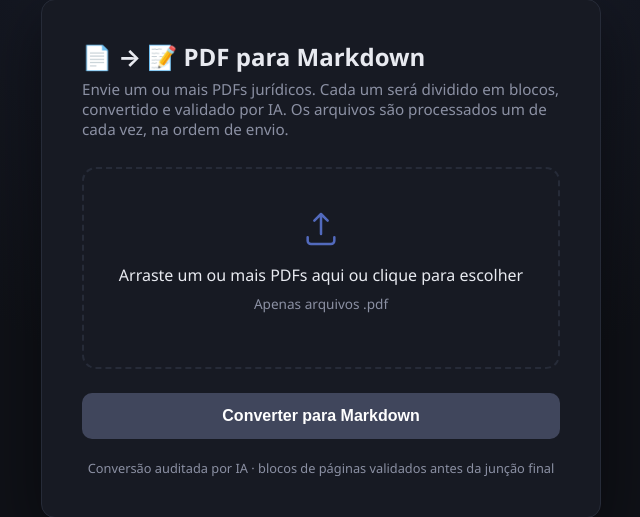
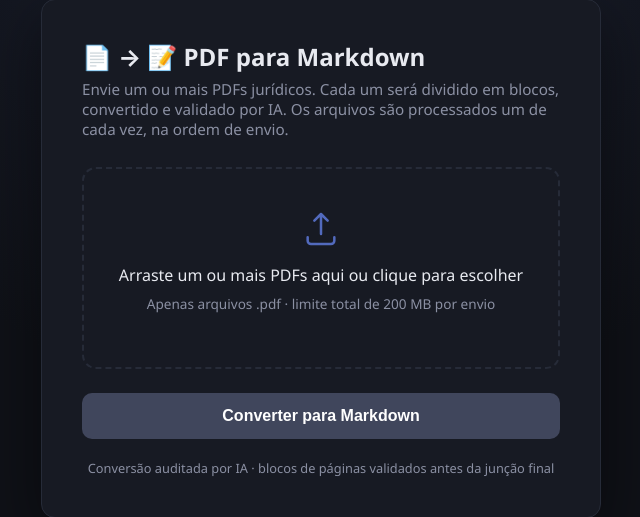
Before and after one commit to ViniciusHproj/pdfmd, a Django app: page / in a window 1280 px wide. Shown: the part 142-659 px from the top of the page, without its empty margins (319-959 px from the left). Run offline with Django 5.2, Linux system fonts and the light colour scheme.

Commit message:
Aumenta limite de upload para 200 MB e melhora UI da dropzone
- settings.py: DATA_UPLOAD_MAX_MEMORY_SIZE e FILE_UPLOAD_MAX_MEMORY_SIZE = 200 MB
  (padrão do Django de 2,5 MB causava 400 Bad Request em PDFs grandes)
- upload.html: centraliza lista de arquivos na dropzone, corrige scroll
  (pointer-events: none bloqueava eventos de scroll na filelist)
- Exibe tamanho individual de cada arquivo e total selecionado
- Aviso de limite de 200 MB na hint e validação client-side com botão desabilitado

Co-Authored-By: Claude Sonnet 4.6 <noreply@anthropic.com>

```diff
--- a/converter/templates/converter/upload.html
+++ b/converter/templates/converter/upload.html
@@ -18,13 +18,13 @@
   margin-top: 14px;
   font-size: 0.85rem;
   color: var(--accent);
-  text-align: left;
+  text-align: center;
   max-height: 140px;
   overflow-y: auto;
-  pointer-events: none;
+  pointer-events: auto;
 }
-.filelist div { padding: 3px 0; border-bottom: 1px solid var(--panel-border); }
-.dropzone div, .dropzone .hint { pointer-events: none; }
+.filelist div { padding: 3px 0; border-bottom: 1px solid var(--panel-border); pointer-events: auto; }
+.dropzone > div:not(.filelist), .dropzone .hint { pointer-events: none; }
 .dropzone input[type="file"] {
   display: none;
 }
@@ -58,8 +58,9 @@ button.submit:disabled { background: #40465c; cursor: not-allowed; }
       <path d="M12 3v12m0-12 4 4m-4-4-4 4M4 17v2a2 2 0 0 0 2 2h12a2 2 0 0 0 2-2v-2" stroke-linecap="round" stroke-linejoin="round"/>
     </svg>
     <div>Arraste um ou mais PDFs aqui ou clique para escolher</div>
-    <div class="hint">Apenas arquivos .pdf</div>
+    <div class="hint">Apenas arquivos .pdf · limite total de 200 MB por envio</div>
     <div class="filelist" id="filelist"></div>
+    <div class="hint" id="size-hint" style="display:none"></div>
     {{ form.pdf_files }}
   </div>
 
@@ -78,17 +79,31 @@ button.submit:disabled { background: #40465c; cursor: not-allowed; }
   const input = document.querySelector('input[type="file"]');
   const dropzone = document.getElementById('dropzone');
   const filelistEl = document.getElementById('filelist');
+  const sizeHint = document.getElementById('size-hint');
   const submitBtn = document.getElementById('submit-btn');
+  const MAX_BYTES = 200 * 1024 * 1024;
+
+  function formatSize(bytes) {
+    if (bytes >= 1024 * 1024) return (bytes / (1024 * 1024)).toFixed(1) + ' MB';
+    return (bytes / 1024).toFixed(0) + ' KB';
+  }
 
   function renderFiles(fileList) {
     filelistEl.innerHTML = '';
+    sizeHint.style.display = 'none';
     if (!fileList.length) { submitBtn.disabled = true; return; }
+    let total = 0;
     Array.from(fileList).forEach(f => {
+      total += f.size;
       const div = document.createElement('div');
-      div.textContent = f.name;
+      div.textContent = f.name + ' (' + formatSize(f.size) + ')';
       filelistEl.appendChild(div);
     });
-    submitBtn.disabled = false;
+    const over = total > MAX_BYTES;
+    sizeHint.style.display = '';
+    sizeHint.style.color = over ? 'var(--error)' : 'var(--muted)';
+    sizeHint.textContent = 'Total: ' + formatSize(total) + (over ? ' — excede o limite de 200 MB' : '');
+    submitBtn.disabled = over;
   }
 
   input.addEventListener('change', () => renderFiles(input.files));
--- a/pdf2md_project/settings.py
+++ b/pdf2md_project/settings.py
@@ -153,6 +153,11 @@ MEDIA_ROOT = BASE_DIR / 'media'
 
 DEFAULT_AUTO_FIELD = 'django.db.models.BigAutoField'
 
+# Permite uploads de PDFs grandes (até 200 MB por requisição).
+# O padrão do Django é 2,5 MB, o que rejeita PDFs grandes com 400 Bad Request.
+DATA_UPLOAD_MAX_MEMORY_SIZE = 200 * 1024 * 1024  # 200 MB
+FILE_UPLOAD_MAX_MEMORY_SIZE = 200 * 1024 * 1024  # 200 MB
+
 # Segurança extra quando rodando em produção (Render sempre serve via HTTPS).
 if not DEBUG:
     SECURE_SSL_REDIRECT = True
```
